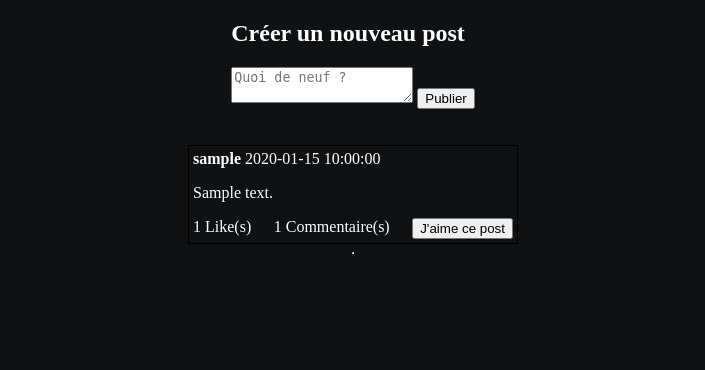
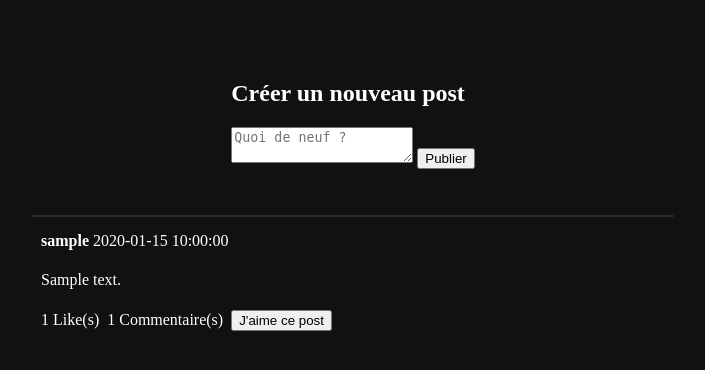
Before and after one commit to Alex78874/Z, a PHP site: template app/views/post/posts.php in a window 1280 px wide. Shown: the part 76-446 px from the top of the page, without its empty margins (287-992 px from the left). Run offline with PHP 8.4, Linux system fonts and the light colour scheme; the template is opened without the code that fills it: most values are stand-ins (such as "Sample title", 1, 10 or a date in 2020); data that the repository does not hold is empty; some web fonts are replaced.

Commit message:
[WIP] Front post

```diff
--- a/app/views/post/posts.php
+++ b/app/views/post/posts.php
@@ -15,6 +15,7 @@
         <!-- <?= "<pre>" . json_encode($posts, JSON_PRETTY_PRINT) . "</pre>" ?> -->
 
         <?php foreach ($posts as $post): ?>
+            <hr class="post-separator">
             <div class="post" data-post-id="<?= htmlspecialchars($post['id']) ?>"> <!-- Ajout de l'attribut data-post-id -->
                 <div class="post-header">
                     <div class="post-user">
@@ -56,7 +57,6 @@
                     <?php endif; ?>
                 </div>
             </div>
-            <hr>
         <?php endforeach; ?>
     <?php else: ?>
         <p>Aucun post à afficher.</p>
--- a/public/css/home.css
+++ b/public/css/home.css
@@ -5,15 +5,8 @@ body {
     margin:0;
 }
 
-.posts-container {
-    display: flex;
-    flex-direction: column;
-    align-items: center;
-    justify-content: center;
-    width:320px;
-}
-
 main {
+    margin-top: 60px;
     display: flex;
     flex-direction: column;
     align-items: center;
--- a/public/css/posts.css
+++ b/public/css/posts.css
@@ -21,11 +21,42 @@
     gap:8px;
 }
 
+.posts-container {
+    display: flex;
+    flex-direction: column;
+    align-items: center;
+    justify-content: center;
+    width:50%
+}
+
 .post {
-    border:1px solid black;
-    width:100%;
-    padding:4Px;
+    border-radius: 14px;
+    width: 100%;
+}
+.post-header, .post-content, .post-footer {
+    padding-left: 8px;
+    padding-right: 8px;
+}
+.post-header {
+    display:flex;
+    justify-content: left;
+    align-items: center;
+    padding-top: 5px;
+    padding-bottom: 5px;
+    gap: 8px;
+}
 
+.post-footer {
+    display: flex;
+    justify-content: left;
+    align-items: center;
+    padding-top: 5px;
+    padding-bottom: 5px;
+    gap: 8px;
+}
+
+.post:hover {
+    background-color: #2B3236;
 }
 
 .post>* {
@@ -33,7 +64,16 @@
     color: white;
 }
 
-.post-footer {
-    display:flex;
-    justify-content: space-between;
+.post-separator {
+    width: 100%;
+    margin: 10px 0;
+    border: 0.5px solid rgb(45, 45, 45);
+    border-radius: 1px;
 }
+
+/* Make mediaqueries for the navbar for phone here */
+@media (max-width: 768px) {
+    .posts-container {
+        width:320px;
+    }
+}
```
Also changed, not shown: public/images/favicon.ico.
